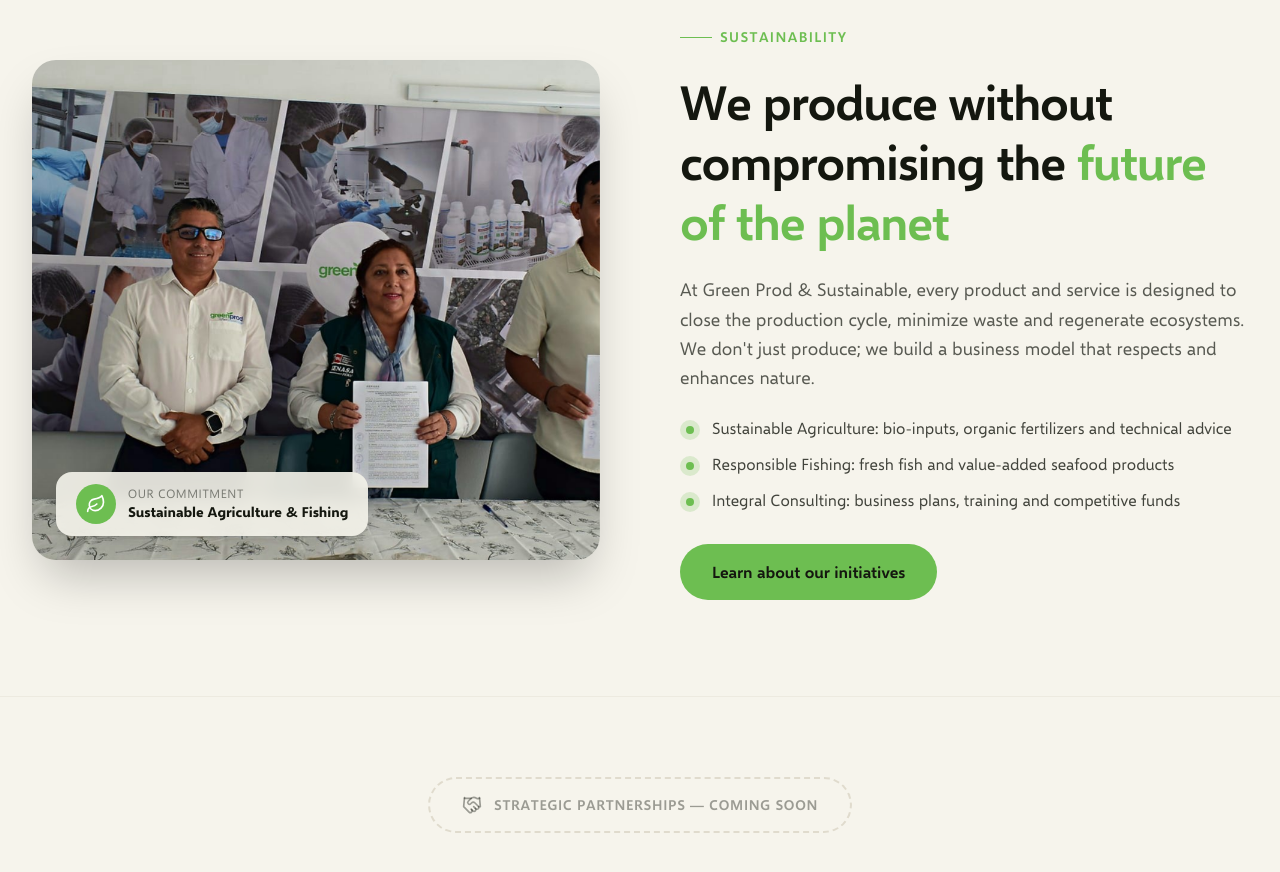
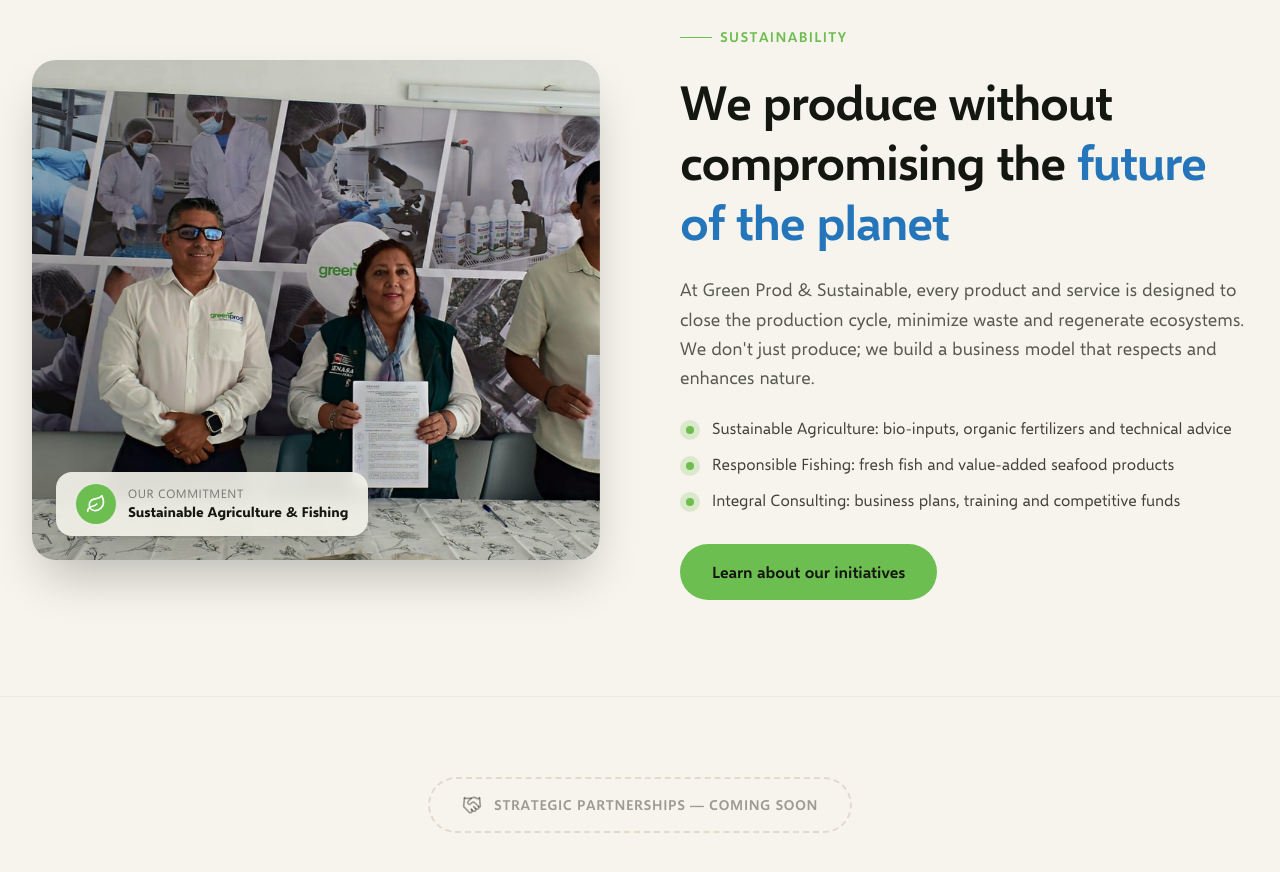
Before and after one commit to GreenProdANDSustainable/WebPage-Main-Principal-Informativa, a Next.js app: page /en in a window 1280 px wide. Shown: the part 2860-3732 px from the top of the page. Built offline with nearby package versions, Linux system fonts and the light colour scheme.

Commit message:
style(home): cambiar a azul el resaltado "futuro del planeta"

```diff
--- a/components/features/home/SustainabilityHighlightSection.tsx
+++ b/components/features/home/SustainabilityHighlightSection.tsx
@@ -75,7 +75,7 @@
 
             <Reveal preset="child">
               <h2 className="font-display text-ink text-4xl leading-tight font-semibold tracking-tight md:text-5xl">
-                {d.title} <span className="text-gp-green">{d.titleHighlight}</span>
+                {d.title} <span className="text-gp-blue">{d.titleHighlight}</span>
               </h2>
             </Reveal>
 
```
